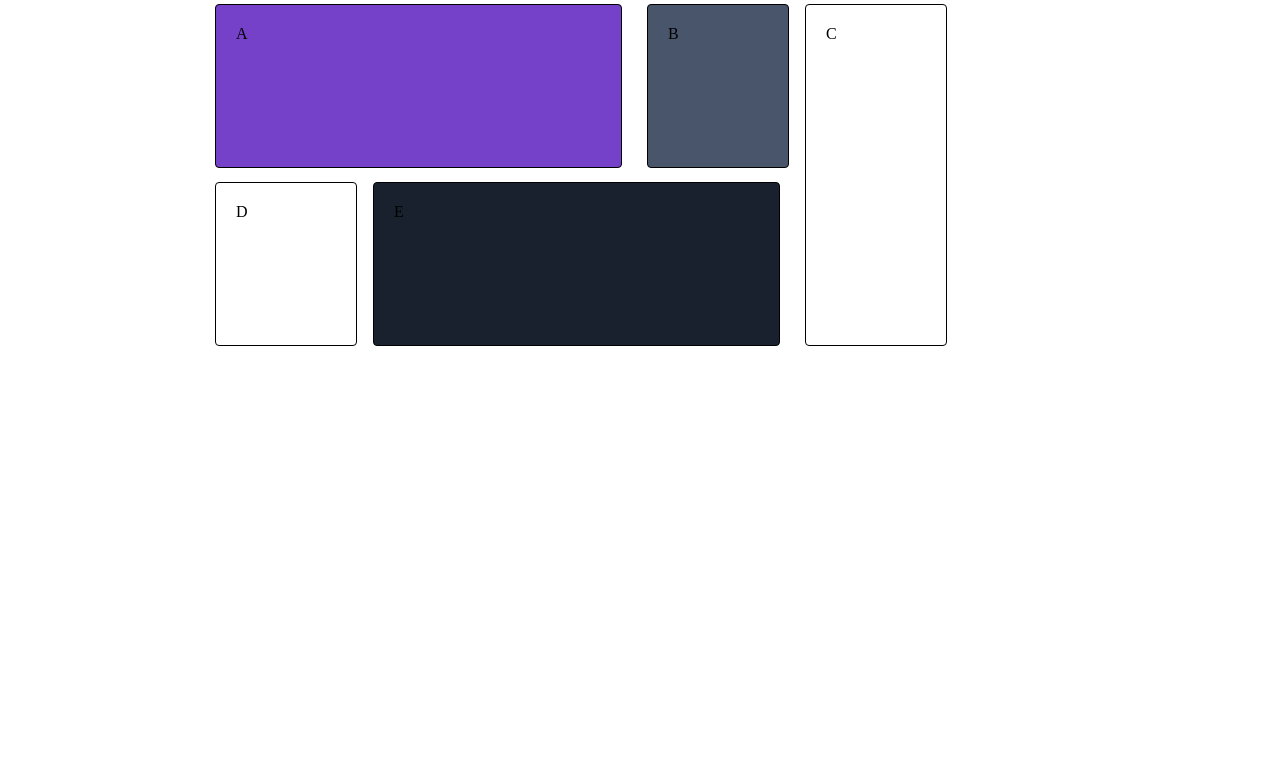
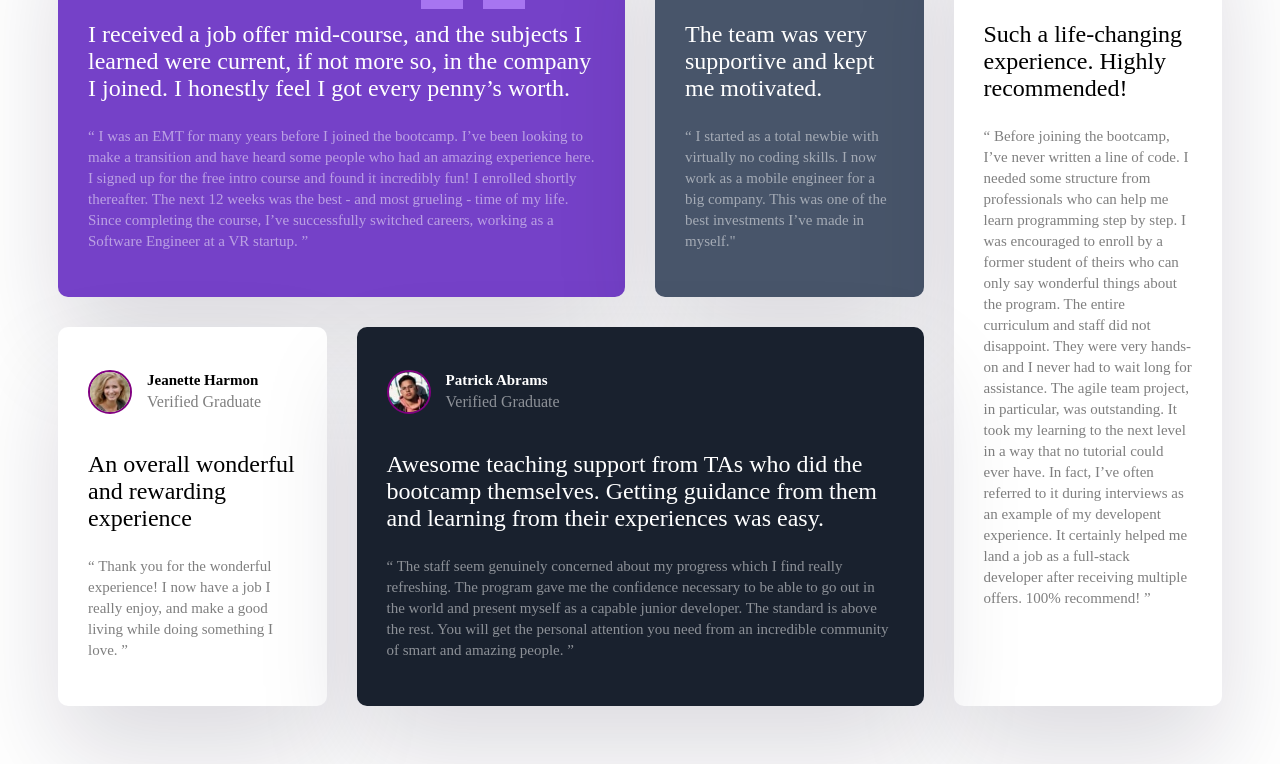
Before and after one commit to KiritiAryal/gridboxtemplate-practice, a plain HTML site: page index.html in a window 1280 px wide. Shown: the part 161-925 px from the top of the page. Before the commit the page ends 800 px from the top, so only its background shows below. Drawn offline with Linux system fonts and the light colour scheme.

Commit message:
Final Commit

```diff
--- a/index.html
+++ b/index.html
@@ -8,12 +8,125 @@
     <title>Document</title>
   </head>
   <body>
-    <div class="container">
-      <div class="box a">A</div>
-      <div class="box b">B</div>
-      <div class="box c">C</div>
-      <div class="box d">D</div>
-      <div class="box e">E</div>
+    <div class="main">
+      <div class="container">
+        <div class="box purple">
+          <header>
+            <img src="./images/image-daniel.jpg" class="img" alt="Daniel" />
+            <div>
+              <h3>Daniel Clifford</h3>
+              <p>Verified Graduate</p>
+            </div>
+          </header>
+          <h3 class="box-highlight">
+            I received a job offer mid-course, and the subjects I learned were
+            current, if not more so, in the company I joined. I honestly feel I
+            got every penny’s worth.
+          </h3>
+          <p class="box-description">
+            “ I was an EMT for many years before I joined the bootcamp. I’ve
+            been looking to make a transition and have heard some people who had
+            an amazing experience here. I signed up for the free intro course
+            and found it incredibly fun! I enrolled shortly thereafter. The next
+            12 weeks was the best - and most grueling - time of my life. Since
+            completing the course, I’ve successfully switched careers, working
+            as a Software Engineer at a VR startup. ”
+          </p>
+        </div>
+        <div class="box grey">
+          <header>
+            <img
+              src="./images/image-jonathan.jpg"
+              class="img"
+              alt="image-jonathan"
+            />
+            <div>
+              <h3>Jonathan Walters</h3>
+              <p>Verified Graduate</p>
+            </div>
+          </header>
+          <h3 class="box-highlight">
+            The team was very supportive and kept me motivated.
+          </h3>
+          <p class="box-description">
+            “ I started as a total newbie with virtually no coding skills. I now
+            work as a mobile engineer for a big company. This was one of the
+            best investments I’ve made in myself."
+          </p>
+        </div>
+        <div class="box white-long">
+          <header>
+            <img src="./images/image-kira.jpg" class="img" alt="image-kira" />
+            <div>
+              <h3>Kira Whittle</h3>
+              <p>Verified Graduate</p>
+            </div>
+          </header>
+          <h3 class="box-highlight">
+            Such a life-changing experience. Highly recommended!
+          </h3>
+          <p class="box-description">
+            “ Before joining the bootcamp, I’ve never written a line of code. I
+            needed some structure from professionals who can help me learn
+            programming step by step. I was encouraged to enroll by a former
+            student of theirs who can only say wonderful things about the
+            program. The entire curriculum and staff did not disappoint. They
+            were very hands-on and I never had to wait long for assistance. The
+            agile team project, in particular, was outstanding. It took my
+            learning to the next level in a way that no tutorial could ever
+            have. In fact, I’ve often referred to it during interviews as an
+            example of my developent experience. It certainly helped me land a
+            job as a full-stack developer after receiving multiple offers. 100%
+            recommend! ”
+          </p>
+        </div>
+        <div class="box white">
+          <header>
+            <img
+              src="./images/image-jeanette.jpg"
+              class="img"
+              alt="image-jeanette"
+            />
+            <div>
+              <h3>Jeanette Harmon</h3>
+              <p>Verified Graduate</p>
+            </div>
+          </header>
+          <h3 class="box-highlight">
+            An overall wonderful and rewarding experience
+          </h3>
+          <p class="box-description">
+            “ Thank you for the wonderful experience! I now have a job I really
+            enjoy, and make a good living while doing something I love. ”
+          </p>
+        </div>
+        <div class="box black">
+          <header>
+            <img
+              src="./images/image-patrick.jpg"
+              class="img"
+              alt="image-patrick"
+            />
+            <div>
+              <h3>Patrick Abrams</h3>
+              <p>Verified Graduate</p>
+            </div>
+          </header>
+          <h3 class="box-highlight">
+            Awesome teaching support from TAs who did the bootcamp themselves.
+            Getting guidance from them and learning from their experiences was
+            easy.
+          </h3>
+          <p class="box-description">
+            “ The staff seem genuinely concerned about my progress which I find
+            really refreshing. The program gave me the confidence necessary to
+            be able to go out in the world and present myself as a capable
+            junior developer. The standard is above the rest. You will get the
+            personal attention you need from an incredible community of smart
+            and amazing people. ”
+          </p>
+        </div>
+      </div>
     </div>
   </body>
 </html>
--- a/style.css
+++ b/style.css
@@ -1,48 +1,104 @@
+.body {
+  font-family: "Trebuchet MS", "Lucida Sans Unicode", "Lucida Grande",
+    "Lucida Sans", Arial, sans-serif;
+  line-height: 1.7;
+  font-size: 13px;
+}
+
 .container {
   display: grid;
-  width: auto;
+  max-width: 1440px;
   height: auto;
-  padding-top: 150px;
-  padding-left: 200px;
-  padding-right: 200px;
-  grid-template: repeat(2, 1fr) / 2fr repeat(2, 1fr);
+  grid-template-columns: repeat(4, 1fr);
+  padding: 50px;
+  gap: 30px;
 }
 .box {
-  height: auto;
-  width: auto;
-  border: 1px solid black;
-  border-radius: 4px;
-  padding: 20px;
-  margin: 7px;
+  box-shadow: rgba(17, 12, 46, 0.15) 0px 48px 100px 0px;
+  border-radius: 10px;
+  padding: 30px;
 }
 
-.a {
-  width: 365px;
-  grid-area: 1/1/2/2;
-  background-color: hsl(263, 55%, 52%);
+header {
+  display: flex;
+  align-items: center;
 }
 
-.b {
-  width: 100px;
-  grid-area: 1/2/2/3;
+body header h3 {
+  font-size: 15px;
+  height: 5px;
+}
+
+body header p {
+  opacity: 50%;
+}
+
+.img {
+  width: 40px;
+  height: 40px;
+  border-radius: 50%;
+  margin-right: 15px;
+  border: 2px solid purple;
+}
+
+.box-highlight {
+  font-size: 1.5rem;
+  font-weight: 500;
+}
+
+.box-description {
+  font-size: 15px;
+  font-weight: 500;
+  line-height: 1.4;
+  opacity: 50%;
+}
+
+.purple {
+  grid-column: 1/3;
+  background-color: hsl(263, 55%, 52%);
+  color: white;
+  background-image: url(./images/bg-pattern-quotation.svg);
+  background-repeat: no-repeat;
+  background-position: top 10px right 100px;
+}
+
+.grey {
+  color: white;
   background-color: hsl(217, 19%, 35%);
 }
 
-.c {
-  height: 300px;
-  width: 100px;
-  grid-area: 1/2/-1/4;
-  margin-left: 165px;
+.white-long {
+  grid-column: 4;
+  grid-row: 1/3;
   background-color: hsl(0, 0%, 100%);
 }
-.d {
-  width: 100px;
-  grid-area: 2/1/3/2;
+
+.white {
   background-color: hsl(0, 0%, 100%);
 }
-.e {
-  width: 365px;
-  margin-left: 165px;
-  grid-area: 2/1/3/3;
+
+.black {
+  grid-column: 2/4;
+  grid-row: 2;
+  color: white;
   background-color: hsl(219, 29%, 14%);
 }
+@media (max-width: 760px) {
+  .container {
+    grid-template-columns: 1fr;
+    width: 100%;
+  }
+
+  .purple {
+    grid-column: 1/2;
+  }
+  .white-long {
+    grid-column: 1;
+    grid-row: 4;
+  }
+
+  .black {
+    grid-column: 1;
+    grid-row: 5;
+  }
+}
```
Also changed, not shown: images/bg-pattern-quotation.svg (added), images/image-daniel.jpg (added), images/image-jeanette.jpg (added), images/image-jonathan.jpg (added), images/image-kira.jpg (added), images/image-patrick.jpg (added), 2 other files.
